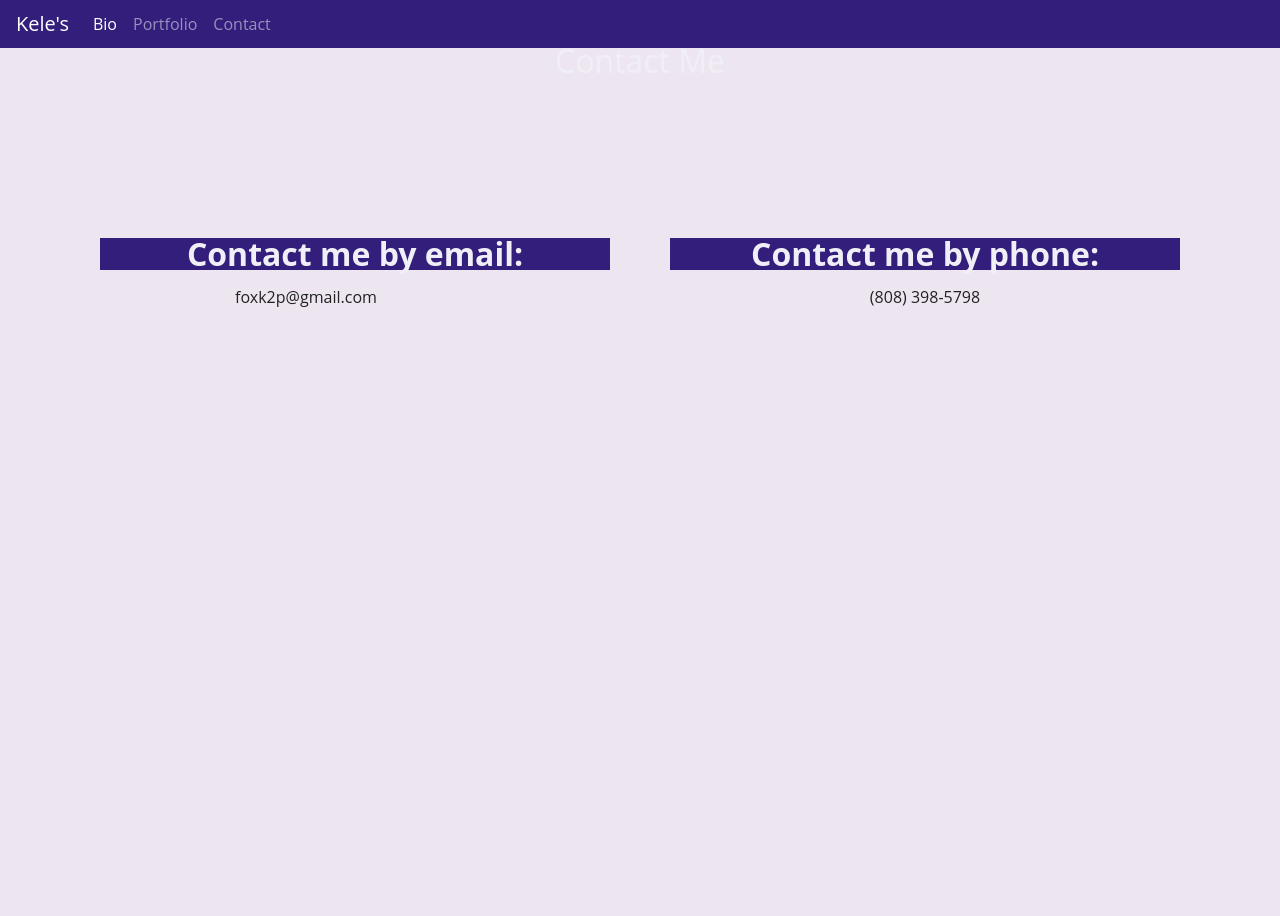
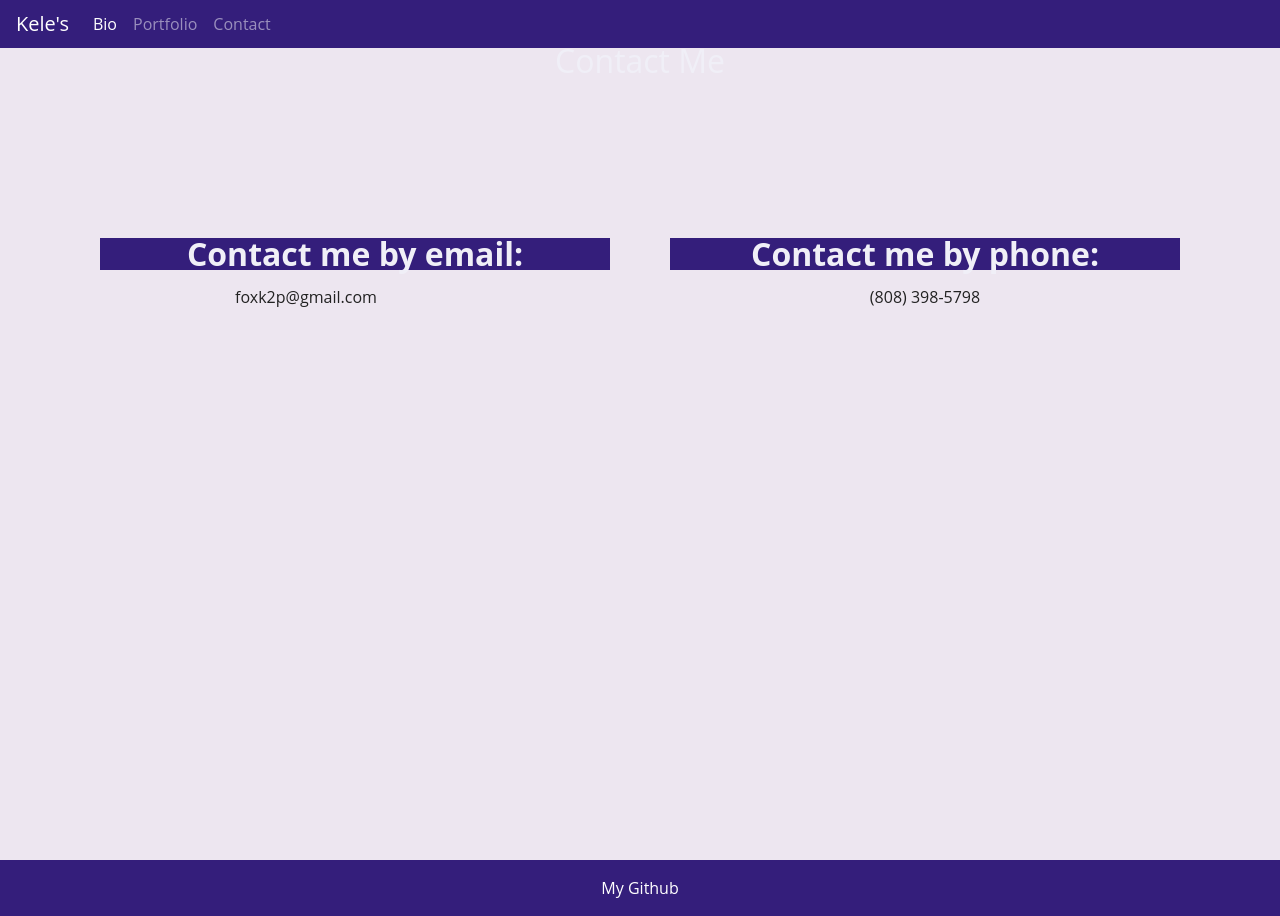
Before and after one commit to Foxk2p/KeleP-React-Portfolio, a React (Create React App) app: page /Contact in a window 1280 px wide. Before the commit the page ends 800 px from the top, so only its background shows below. Built offline with nearby package versions, Linux system fonts and the light colour scheme.

Commit message:
Footer component created

```diff
--- a/src/App.js
+++ b/src/App.js
@@ -9,12 +9,13 @@ import Portfolio from './pages/Portfolio'
 import Contact from './pages/Contact'
 import Bio from './pages/Bio'
 import Navbar from './components/Navbar'
+import Footer from './components/Footer'
 
 
 const App = () => {
   return (
     <Router>
-      <div>
+      <>
         <Navbar />
         <Switch>
           <Route exact path="/">
@@ -26,9 +27,9 @@ const App = () => {
           <Route path="/Contact">
             <Contact />
           </Route>
-
         </Switch>
-      </div>
+        <Footer/>
+      </>
     </Router>
   )
 }
--- /dev/null
+++ b/src/components/Footer/Footer.js
@@ -0,0 +1,22 @@
+import React from 'react'
+// import { Link } from 'react-router-dom'
+
+const Footer = () => {
+  return (
+    <>
+      <div className="row">
+        <div className="col">
+          <div className="content-footer">
+            <footer id="footer">
+              <ul className="social">
+                <li><a href="http://www.github.com/Foxk2p">My Github</a></li>
+              </ul>
+            </footer>
+          </div>
+        </div>
+      </div>
+    </>
+  )
+}
+
+export default Footer
--- /dev/null
+++ b/src/components/Footer/index.js
@@ -0,0 +1 @@
+export { default } from './Footer.js'
--- a/src/pages/Bio/Bio.js
+++ b/src/pages/Bio/Bio.js
@@ -71,7 +71,7 @@ const Bio = () => {
       <div className="spacing-div-xl"></div>
       <div className="spacing-div-sm"></div>
 
-      <div className="row">
+      {/* <div className="row">
         <div className="col">
           <div className="content-footer">
             <footer id="footer">
@@ -81,7 +81,7 @@ const Bio = () => {
             </footer>
           </div>
         </div>
-      </div>
+      </div> */}
     </>
   )
 }
--- a/src/pages/Contact/Contact.js
+++ b/src/pages/Contact/Contact.js
@@ -45,8 +45,10 @@ const Contact = () => {
         </div>
 
 
+        <div className="spacing-div-sm"></div>
+        <div className="spacing-div-sm"></div>
+        <div className="spacing-div-sm"></div>
 
-        <div className="spacing-div-sm"></div>
       </div>
     </>
   )
```
